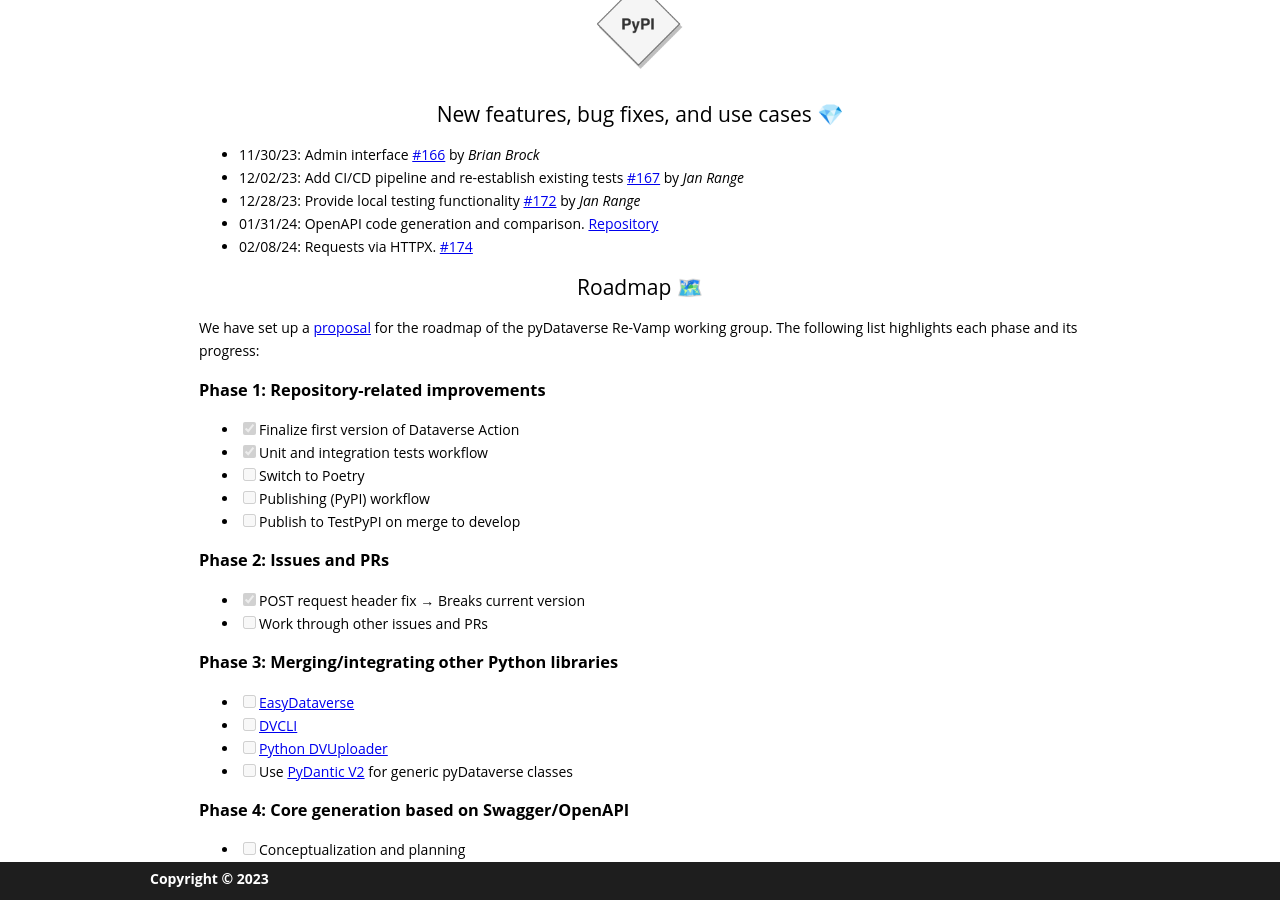
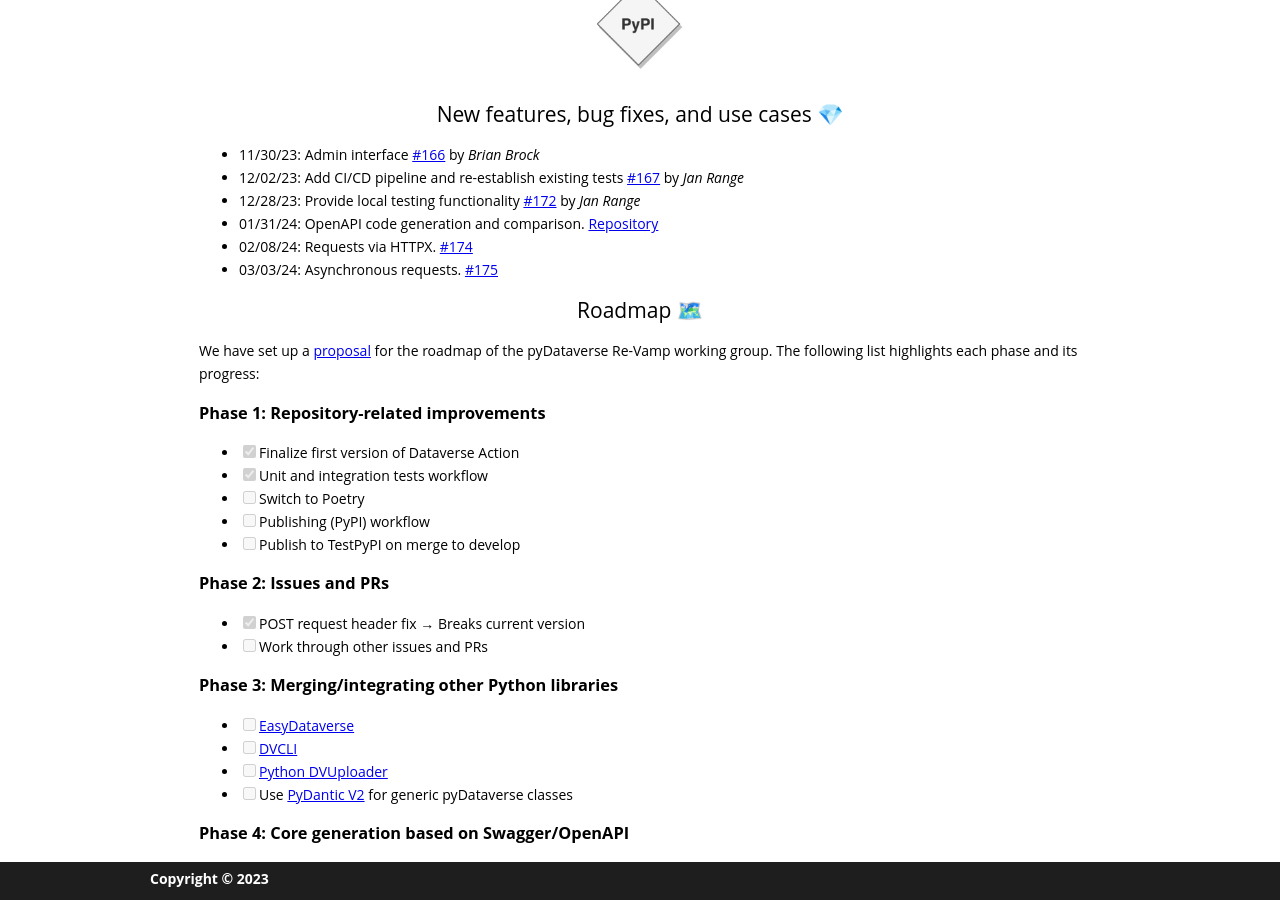
Before and after one commit to gdcc/py.gdcc.io, a Jekyll site: the page built from index.md, in a window 1280 px wide and 900 px high, scrolled down 1281 px. Built offline with Jekyll 4.4.1, drawn with Linux system fonts in a browser that asks for light colours; our own code applies the rules of GitHub Pages for plain Markdown files.

Commit message:
add latest PR

```diff
--- a/index.md
+++ b/index.md
@@ -19,6 +19,7 @@ To address these concerns, the [pyDataverse](https://github.com/gdcc/pyDataverse
 - 12/28/23: Provide local testing functionality [#172](https://github.com/gdcc/pyDataverse/pull/172#issue-2058835054) by *Jan Range*
 - 01/31/24: OpenAPI code generation and comparison. [Repository](https://github.com/JR-1991/pyDataverse-generation-analysis)
 - 02/08/24: Requests via HTTPX. [#174](https://github.com/gdcc/pyDataverse/pull/174#issue-2125828298)
+- 03/03/24: Asynchronous requests. [#175](https://github.com/gdcc/pyDataverse/pull/175)
 
 ## Roadmap 🗺️
 
```
